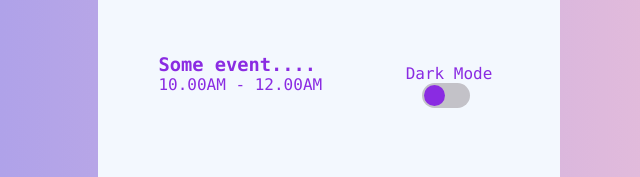
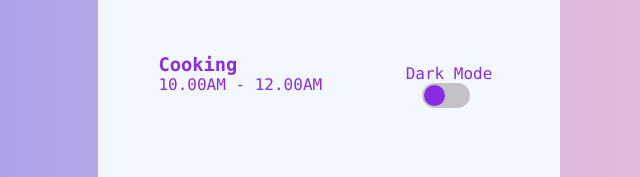
Before and after one commit to Hanhz2707/calendar-template, a plain HTML site: page index.html in a window 1280 px wide. Shown: the part 300-477 px from the top of the page, 311-951 px from the left. Drawn offline with Linux system fonts and the light colour scheme.

Commit message:
edited event name

```diff
--- a/index.html
+++ b/index.html
@@ -52,7 +52,7 @@
               <div class="event">
                 <div class="title">
                   <i class="fas fa-circle"></i>
-                  <h3 class="event-title">Some event....</h3>
+                  <h3 class="event-title">Cooking</h3>
                 </div>
                 <div class="event-time">
                   10.00AM - 12.00AM
```
